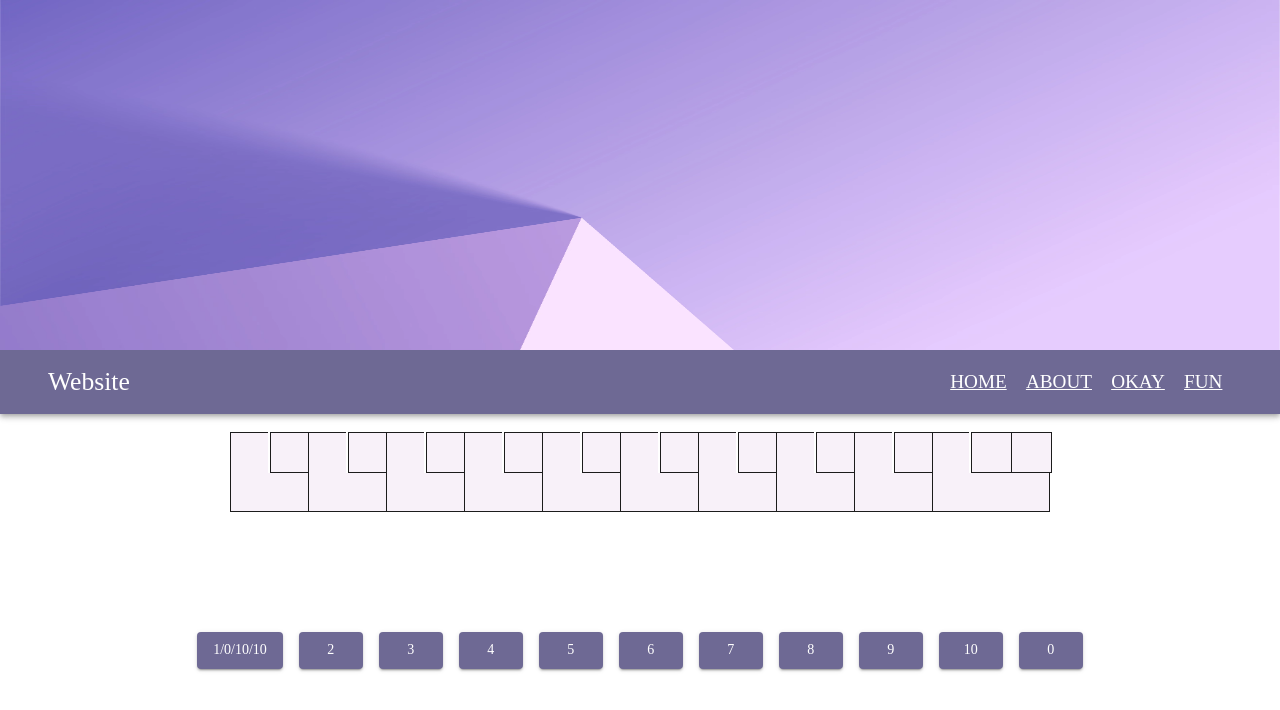
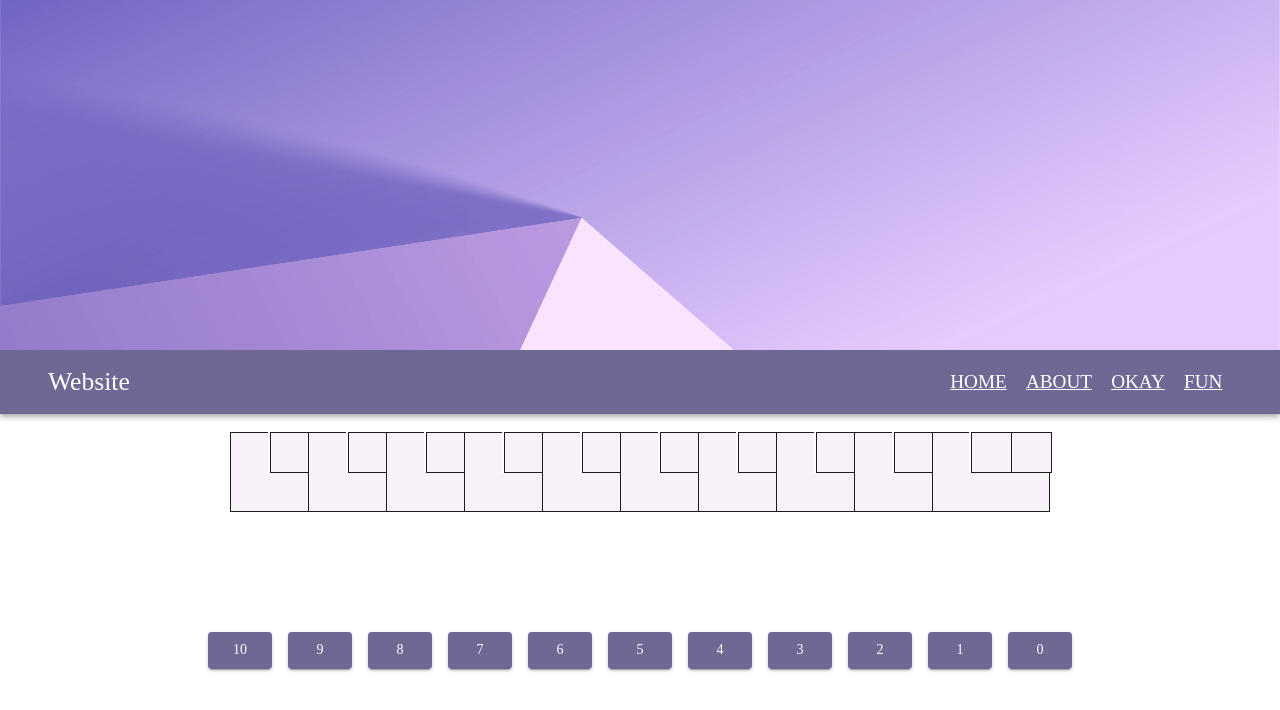
Before and after one commit to Rilr20/test-website, a Next.js app: page /fun/bowling in a window 1280 px wide. Shown: the top 710 px of the page. Built offline with nearby package versions, Linux system fonts and the light colour scheme; a web font is replaced by a local one.

Commit message:
for loop for buttons

```diff
--- a/pages/fun/bowling.js
+++ b/pages/fun/bowling.js
@@ -20,6 +20,9 @@ export default function Bowling() {
         setBowlingScore(bowlingCard)
         setLastPoint(0)
     }, []);
+    const runCallback = (cb) => {
+        return cb();
+    };
     return (
         <Container sx={{ width: "96%", height: "100%", pt: 2, mt: 0.3, }}>
             <Box sx={{ display: "flex", justifyContent: "center" }}>
@@ -34,67 +37,24 @@ export default function Bowling() {
                     })
                 }
             </Box>
+
             <Box sx={{ display: "flex", justifyContent: "center" }} >
-                <Button disabled={10 - lastPoint >= 1 ? false:true} variant="contained" sx={{ mx: 1 }} onClick={((e) => {
-                    bowlinglogic.addToArray(e.target.innerText, setBowlingScore, bowlingScore, setBottomRow, setDisplayScore)
-                    // console.log(bowlingScore);
-                    setLastPoint(parseInt(e.target.innerText))
-                })}>1/{bottomRow.length}/{bowlingScore.length}/{displayScore.length }</Button>
-                <Button disabled={10 - lastPoint >= 2 ? false:true} variant="contained" sx={{ mx: 1 }} onClick={((e) => {
-                    bowlinglogic.addToArray(e.target.innerText, setBowlingScore, bowlingScore, setBottomRow, setDisplayScore)
-                    // console.log(bowlingScore);
-                    setLastPoint(parseInt(e.target.innerText))
-                })}>2</Button>
-                <Button disabled={10 - lastPoint >= 3 ? false:true} variant="contained" sx={{ mx: 1 }} onClick={((e) => {
-                    bowlinglogic.addToArray(e.target.innerText, setBowlingScore, bowlingScore, setBottomRow, setDisplayScore)
-                    // console.log(bowlingScore);
-                    setLastPoint(parseInt(e.target.innerText))
-                })}>3</Button>
-                <Button disabled={10 - lastPoint >= 4 ? false:true} variant="contained" sx={{ mx: 1 }} onClick={((e) => {
-                    bowlinglogic.addToArray(e.target.innerText, setBowlingScore, bowlingScore, setBottomRow, setDisplayScore)
-                    // console.log(bowlingScore);
-                    setLastPoint(parseInt(e.target.innerText))
-                })}>4</Button>
-                <Button disabled={10 - lastPoint >= 5 ? false:true} variant="contained" sx={{ mx: 1 }} onClick={((e) => {
-                    let res = bowlinglogic.addToArray(e.target.innerText, setBowlingScore, bowlingScore, setBottomRow, setDisplayScore)
-                    // console.log(bowlingScore);
-                    setLastPoint(parseInt(e.target.innerText))
-                    // console.log(res[1]);
-                })}>5</Button>
-                <Button disabled={10 - lastPoint >= 6 ? false:true} variant="contained" sx={{ mx: 1 }} onClick={((e) => {
-                    // console.log(bowlingScore);
-                    setLastPoint(parseInt(e.target.innerText))
-                    // console.log(bottomRow);
-                    bowlinglogic.addToArray(e.target.innerText, setBowlingScore, bowlingScore, setBottomRow, setDisplayScore)
-                    // console.log(bowlingScore);
-                    setLastPoint(parseInt(e.target.innerText))
-                })}>6</Button>
-                <Button disabled={10 - lastPoint >= 7 ? false:true} variant="contained" sx={{ mx: 1 }} onClick={((e) => {
-                    bowlinglogic.addToArray(e.target.innerText, setBowlingScore, bowlingScore, setBottomRow, setDisplayScore)
-                    // console.log(bowlingScore);
-                    setLastPoint(parseInt(e.target.innerText))
-                })}>7</Button>
-                <Button disabled={10 - lastPoint >= 8 ? false:true} variant="contained" sx={{ mx: 1 }} onClick={((e) => {
-                    bowlinglogic.addToArray(e.target.innerText, setBowlingScore, bowlingScore, setBottomRow, setDisplayScore)
-                    // console.log(bowlingScore);
-                    setLastPoint(parseInt(e.target.innerText))
-                })}>8</Button>
-                <Button disabled={10 - lastPoint >= 9 ? false:true} variant="contained" sx={{ mx: 1 }} onClick={((e) => {
-                    bowlinglogic.addToArray(e.target.innerText, setBowlingScore, bowlingScore, setBottomRow, setDisplayScore)
-                    // console.log(bowlingScore);
-                    setLastPoint(parseInt(e.target.innerText))
-                })}>9</Button>
-                <Button disabled={10 - lastPoint >= 10 ? false : true} variant="contained" sx={{ mx: 1 }} onClick={((e) => {
-                    bowlinglogic.addToArray(e.target.innerText, setBowlingScore, bowlingScore, setBottomRow, setDisplayScore)
-                    // console.log(bowlingScore);
-                    setLastPoint(parseInt(e.target.innerText))
-                })}>10</Button>
-                <Button  variant="contained" sx={{ mx: 1 }} onClick={((e) => {
-                    bowlinglogic.addToArray(e.target.innerText, setBowlingScore, bowlingScore, setBottomRow, setDisplayScore)
-                    // console.log(bowlingScore);
-                    setLastPoint(parseInt(e.target.innerText))
-                })}>0</Button>
-
+                {
+                    runCallback(() => {
+                        const elements = []
+                        for (let i = 10; i >= 0; i--) {
+                            // element = array[i];
+                            elements.push(<Button key={i} disabled={10 - lastPoint >= i ? false : true} variant="contained" sx={{ mx: 1 }} onClick={((e) => {
+                                bowlinglogic.addToArray(e.target.innerText, setBowlingScore, bowlingScore, setBottomRow, setDisplayScore)
+                                // console.log(bowlingScore);
+                                // setLastPoint(parseInt(e.target.innerText == "10" ? 0 : e.target.innerText))
+                                let num = lastPoint + parseInt(e.target.innerText)
+                                setLastPoint(parseInt(num == 10 ? 0 : num))
+                            })}>{i}</Button>)
+                        }
+                        return elements
+                    })
+                }
             </Box>
         </Container>
     )
```
